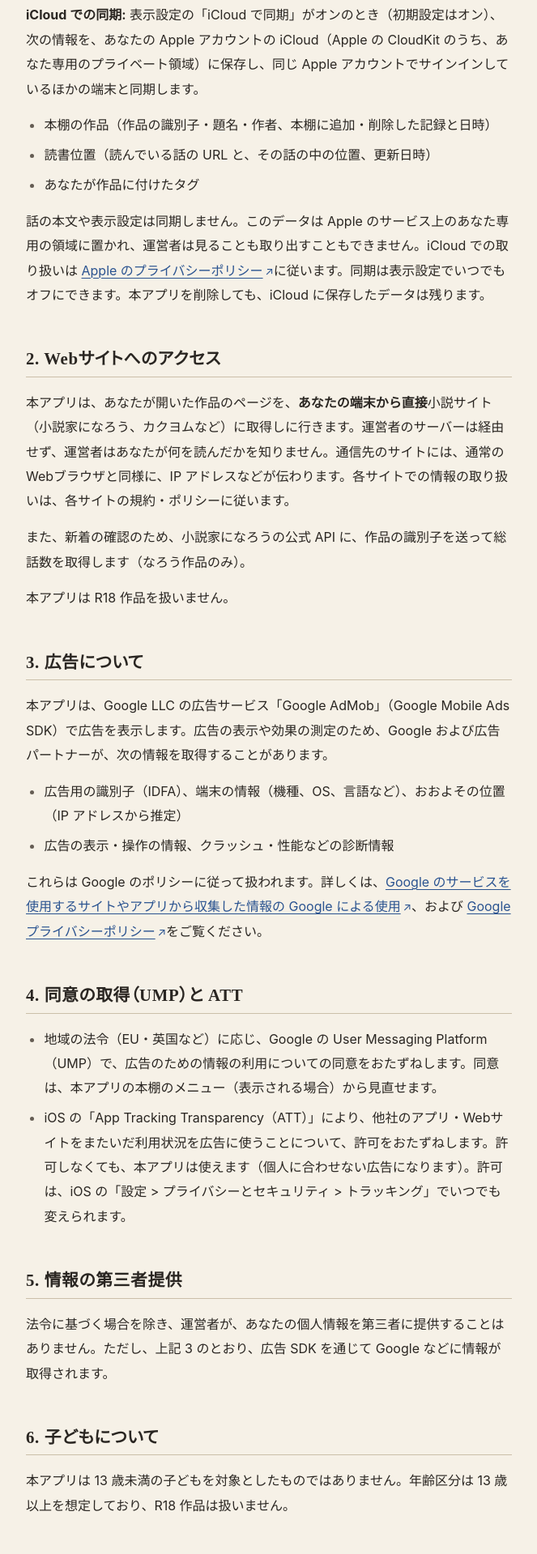
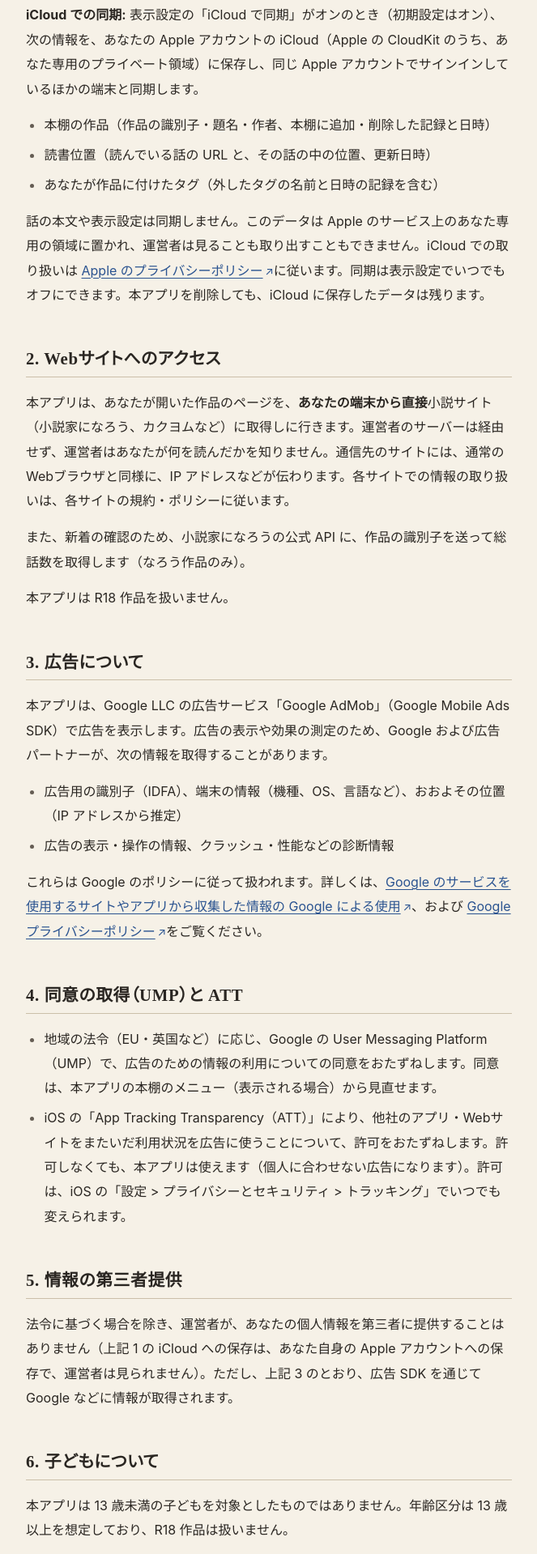
Before and after one commit to pasuco234/pasuco234.github.io, a plain HTML site: page novel-reader/privacy/index.html in a window 1280 px wide. Shown: the part 526-2445 px from the top of the page at 81% size, without its empty margins (308-971 px from the left). Drawn offline with Linux system fonts and the light colour scheme.

Commit message:
サポートページのデータの消し方に iCloud 同期を追記し、ポリシーのタグと第三者提供の記述を補う（レビュー指摘）
Co-Authored-By: Claude Opus 5.5 <noreply@anthropic.com>

```diff
--- a/novel-reader/privacy/index.html
+++ b/novel-reader/privacy/index.html
@@ -27,7 +27,7 @@
 <ul>
 <li>本棚の作品（作品の識別子・題名・作者、本棚に追加・削除した記録と日時）</li>
 <li>読書位置（読んでいる話の URL と、その話の中の位置、更新日時）</li>
-<li>あなたが作品に付けたタグ</li>
+<li>あなたが作品に付けたタグ（外したタグの名前と日時の記録を含む）</li>
 </ul>
 <p>話の本文や表示設定は同期しません。このデータは Apple のサービス上のあなた専用の領域に置かれ、運営者は見ることも取り出すこともできません。iCloud での取り扱いは <a href="https://www.apple.com/jp/legal/privacy/" target="_blank" rel="noopener noreferrer">Apple のプライバシーポリシー</a>に従います。同期は表示設定でいつでもオフにできます。本アプリを削除しても、iCloud に保存したデータは残ります。</p>
 
@@ -51,7 +51,7 @@
 </ul>
 
 <h2>5. 情報の第三者提供</h2>
-<p>法令に基づく場合を除き、運営者が、あなたの個人情報を第三者に提供することはありません。ただし、上記 3 のとおり、広告 SDK を通じて Google などに情報が取得されます。</p>
+<p>法令に基づく場合を除き、運営者が、あなたの個人情報を第三者に提供することはありません（上記 1 の iCloud への保存は、あなた自身の Apple アカウントへの保存で、運営者は見られません）。ただし、上記 3 のとおり、広告 SDK を通じて Google などに情報が取得されます。</p>
 
 <h2>6. 子どもについて</h2>
 <p>本アプリは 13 歳未満の子どもを対象としたものではありません。年齢区分は 13 歳以上を想定しており、R18 作品は扱いません。</p>
```
Also changed, not shown: novel-reader/support/index.html (+2 -1 lines).
